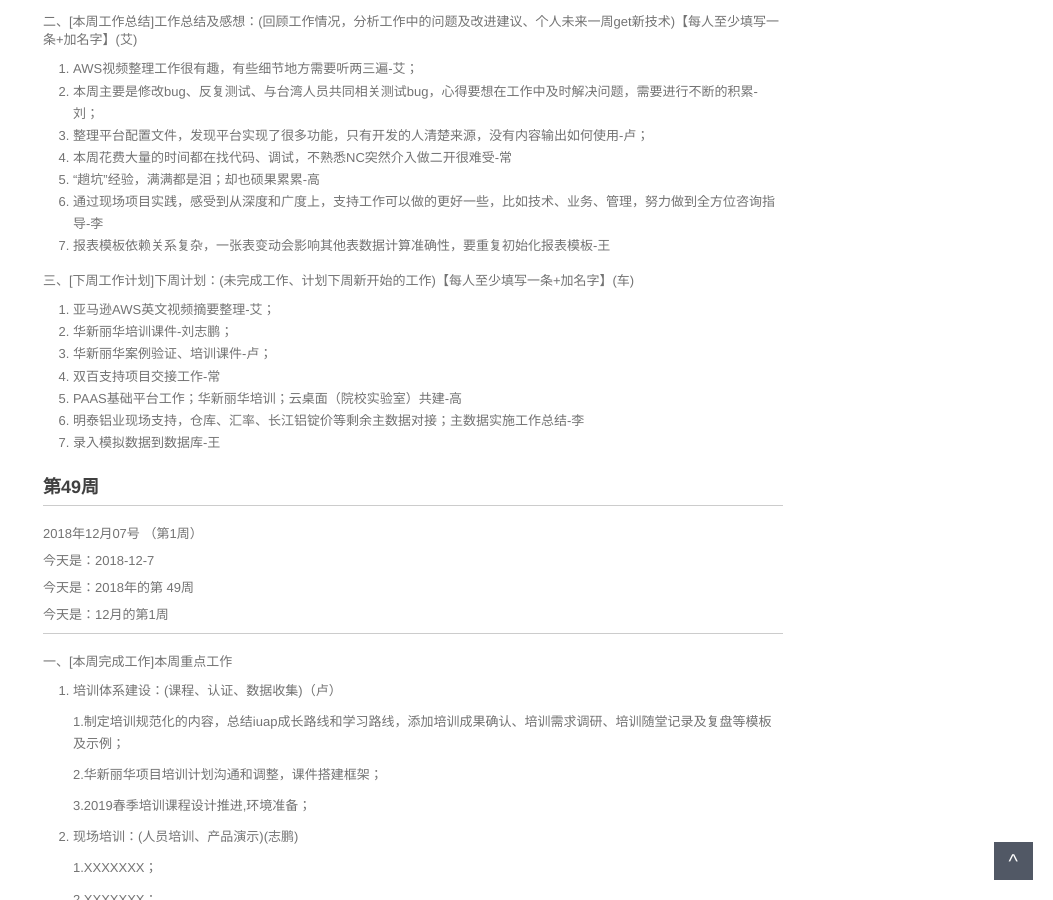
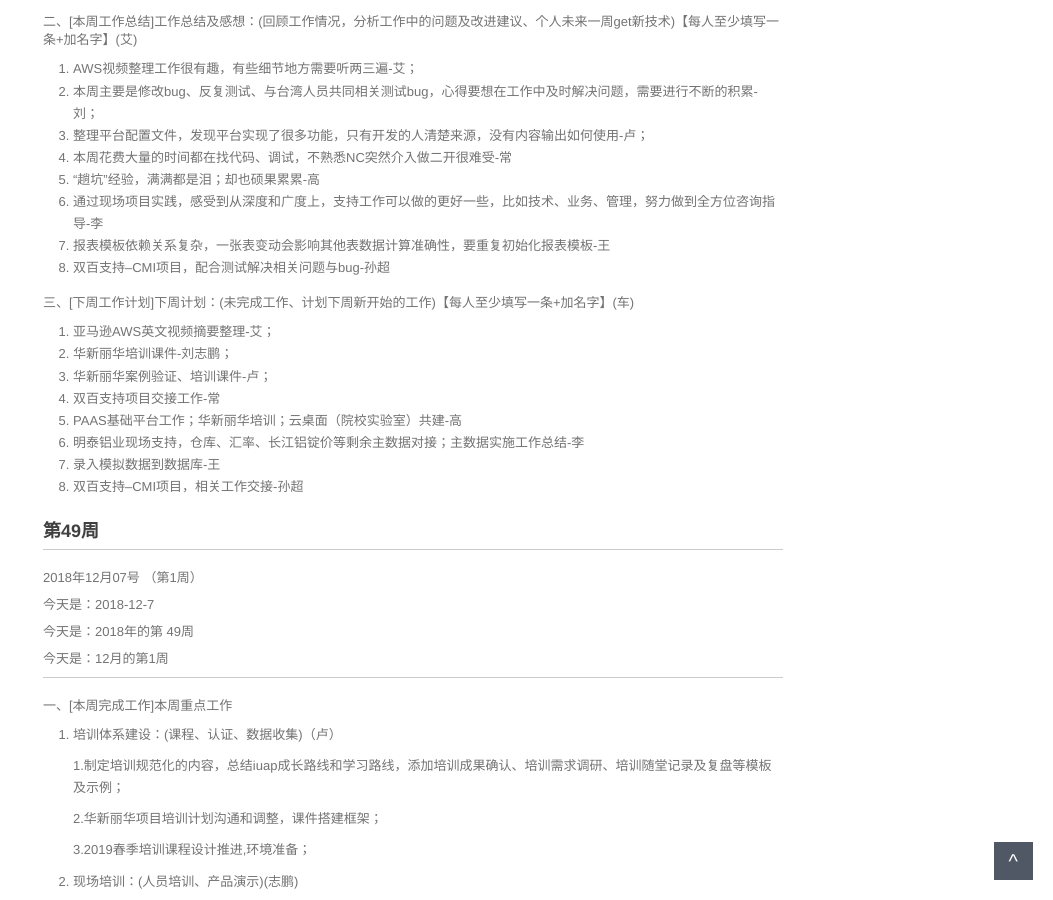
Before and after one commit to walllFlower/blog, a Jekyll site: the page built from _posts/2018-07-17-day_report_cxz.md, in a window 1280 px wide and 900 px high, scrolled down 1297 px. Shown: the whole window, without its empty margins (227-1280 px from the left). Built offline with Jekyll 4.4.1, drawn with Linux system fonts in a browser that asks for light colours; comment, search, counter and statistics services are not loaded.

Commit message:
Update 2018-07-17-day_report_cxz.md

```diff
--- a/_posts/2018-07-17-day_report_cxz.md
+++ b/_posts/2018-07-17-day_report_cxz.md
@@ -82,6 +82,7 @@ categories: 技术运营工作周报
 5. “趟坑”经验，满满都是泪；却也硕果累累-高
 6. 通过现场项目实践，感受到从深度和广度上，支持工作可以做的更好一些，比如技术、业务、管理，努力做到全方位咨询指导-李
 7. 报表模板依赖关系复杂，一张表变动会影响其他表数据计算准确性，要重复初始化报表模板-王
+8. 双百支持--CMI项目，配合测试解决相关问题与bug-孙超
 
 三、[下周工作计划]下周计划：(未完成工作、计划下周新开始的工作)【每人至少填写一条+加名字】(车)
 
@@ -92,6 +93,7 @@ categories: 技术运营工作周报
 5. PAAS基础平台工作；华新丽华培训；云桌面（院校实验室）共建-高
 6. 明泰铝业现场支持，仓库、汇率、长江铝锭价等剩余主数据对接；主数据实施工作总结-李
 7. 录入模拟数据到数据库-王
+8. 双百支持--CMI项目，相关工作交接-孙超
 
 
 ###  第49周
```
